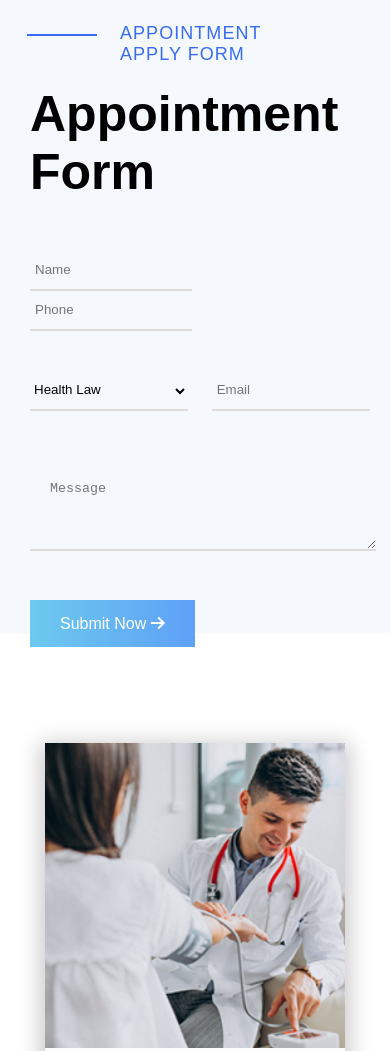
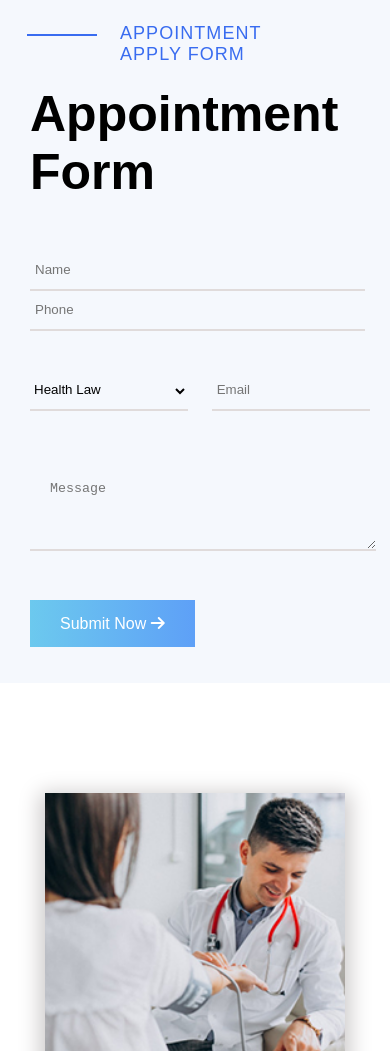
Before and after one commit to Anikettijare/medicalcamp, a plain HTML site: page index.html in a window 390 px wide. Shown: the part 8544-9595 px from the top of the page. Drawn offline with Linux system fonts and the light colour scheme.

Commit message:
changed done

```diff
--- a/index.html
+++ b/index.html
@@ -220,7 +220,7 @@
                 </div>
             </div>
         </div>
-        <!-- Contact form -->
+        <!-- Appointment Form -->
         <div class="item8">
             <div class="contact-form">
                 <div class="con-img">
@@ -233,7 +233,7 @@
                     </div>
                     <form class="appt-form">
                         <input type="text" placeholder="Name">
-                        <input type="number" placeholder="Phone">
+                        <input type="text" placeholder="Phone">
                         <div class="in-field">
                             <div class="dropdown">
                                 <select>
--- a/style.css
+++ b/style.css
@@ -720,6 +720,12 @@ body{
     .consult-info {
         padding: 20px;
     }
+    .appt-form input[type=text] {
+        width: 93%;
+    }
+    .appt-form{
+        padding-bottom: 50px;
+    }
     .footer{
         display: block;
         margin-left: 50px;
```
